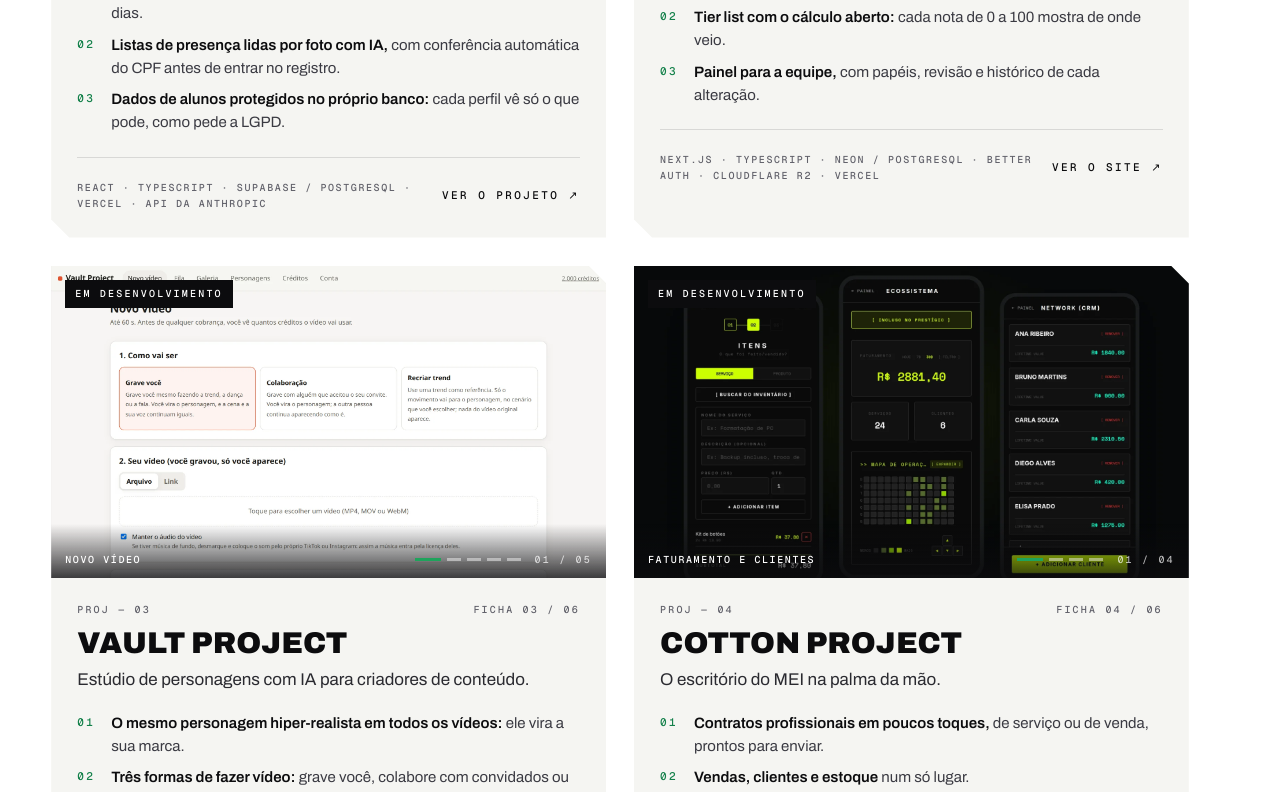
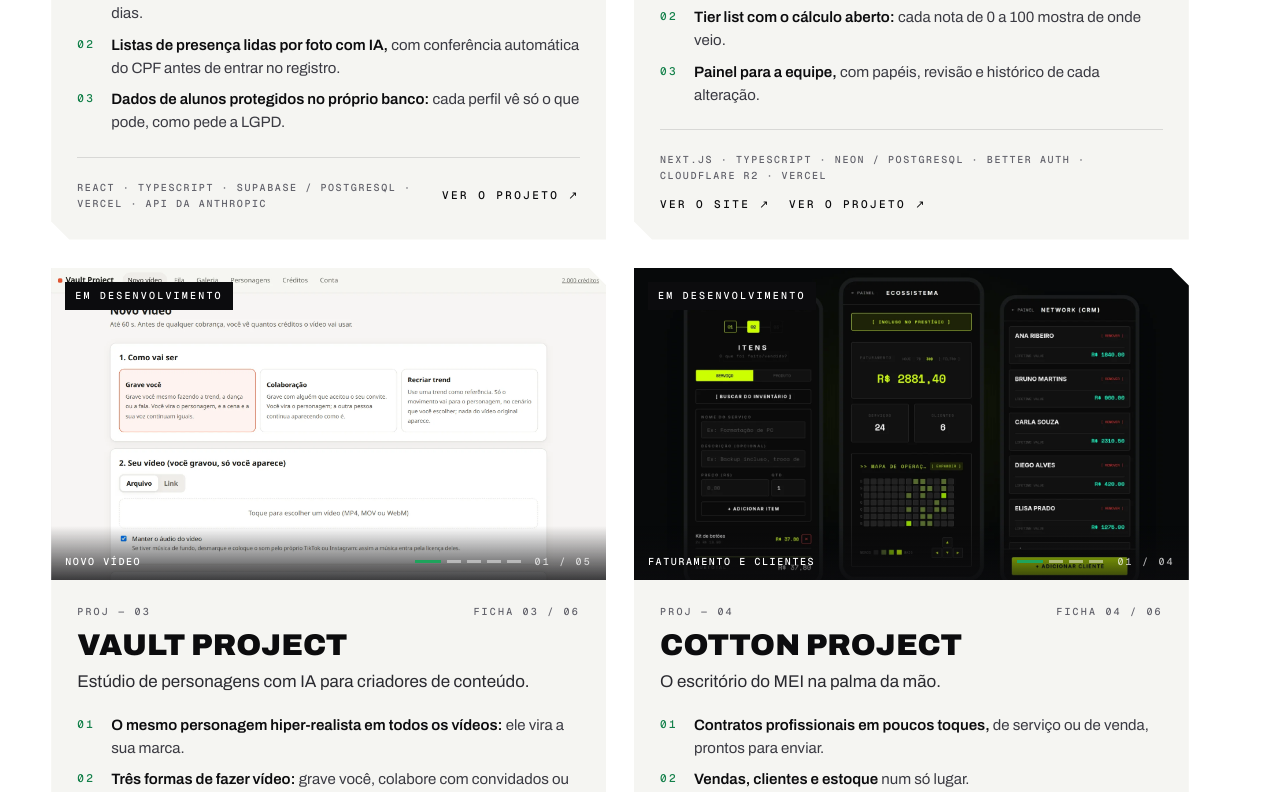
Before and after one commit to guilherme-trent/trentproject, a Next.js app: page / in a window 1280 px wide. Shown: the part 1865-2657 px from the top of the page. Built offline with nearby package versions, Linux system fonts and the light colour scheme.

Commit message:
feat(portfolio): ficha de SUNVOID aponta também para a vitrine

```diff
--- a/src/portfolio/conteudo.ts
+++ b/src/portfolio/conteudo.ts
@@ -111,8 +111,11 @@ export const PROJETOS: Projeto[] = [
       { src: '/portfolio/sunvoid/05.webp', alt: 'Ofertas de jogos: grátis para resgatar e promoções escolhidas pela equipe', legenda: 'Ofertas' },
       { src: '/portfolio/sunvoid/06.webp', alt: 'Página de apoio: Pix pelo Mercado Pago, com cargos no Discord entregues sozinhos', legenda: 'Apoio com Pix' },
     ],
-    // Repositório privado: só o site.
-    links: [{ rotulo: 'Ver o site', href: 'https://sunvoid.com.br' }],
+    // O código é privado: o projeto aponta para a vitrine.
+    links: [
+      { rotulo: 'Ver o site', href: 'https://sunvoid.com.br' },
+      { rotulo: 'Ver o projeto', href: 'https://github.com/guilherme-trent/sunvoid' },
+    ],
   },
   {
     id: 'vault',
--- a/src/portfolio/portfolio.css
+++ b/src/portfolio/portfolio.css
@@ -190,7 +190,8 @@ html:has(.inicio) {
   .ficha li b { font-weight: 600; color: var(--tinta); }
   .ficha .pe { display: flex; justify-content: space-between; align-items: center; gap: 16px; margin-top: auto; padding-top: 22px; border-top: 1px solid var(--fio); }
   .ficha ol + .pe { margin-top: 22px; }
-  .ficha .stack { color: var(--suave); font-size: 10px; letter-spacing: 0.16em; }
+  .ficha .pe { flex-wrap: wrap; row-gap: 12px; }
+  .ficha .stack { flex: 1 1 240px; color: var(--suave); font-size: 10px; letter-spacing: 0.16em; } /* sem espaço para a stack, os links descem */
   .ficha .links { display: flex; gap: 18px; }
   .ficha .link { white-space: nowrap; transition: color 0.2s; }
   .ficha .link:hover { color: var(--verde-texto); }
```
